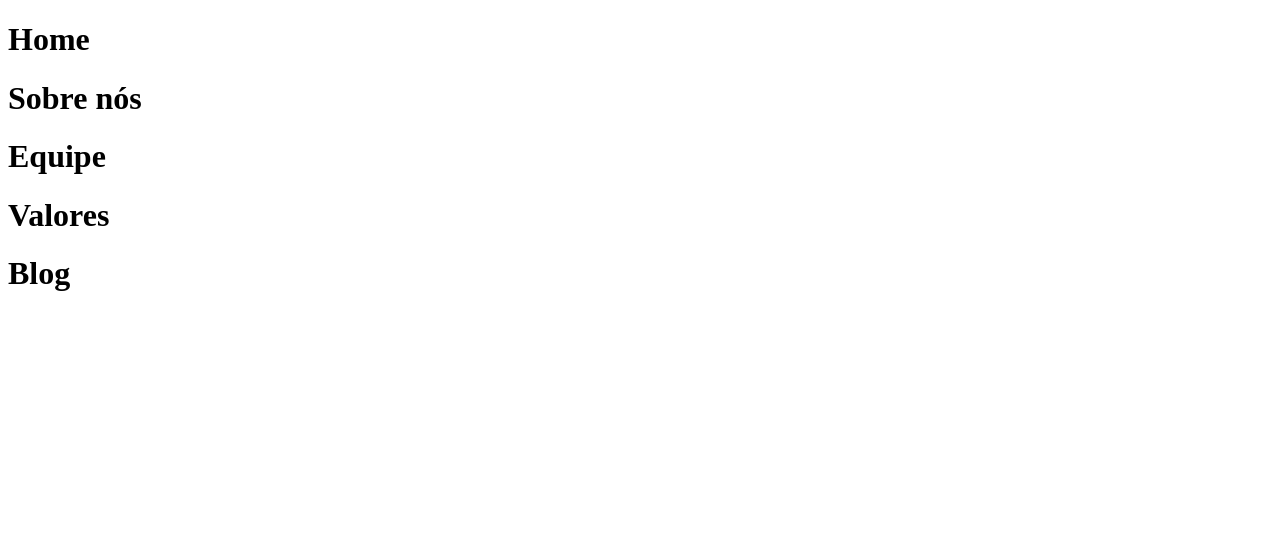
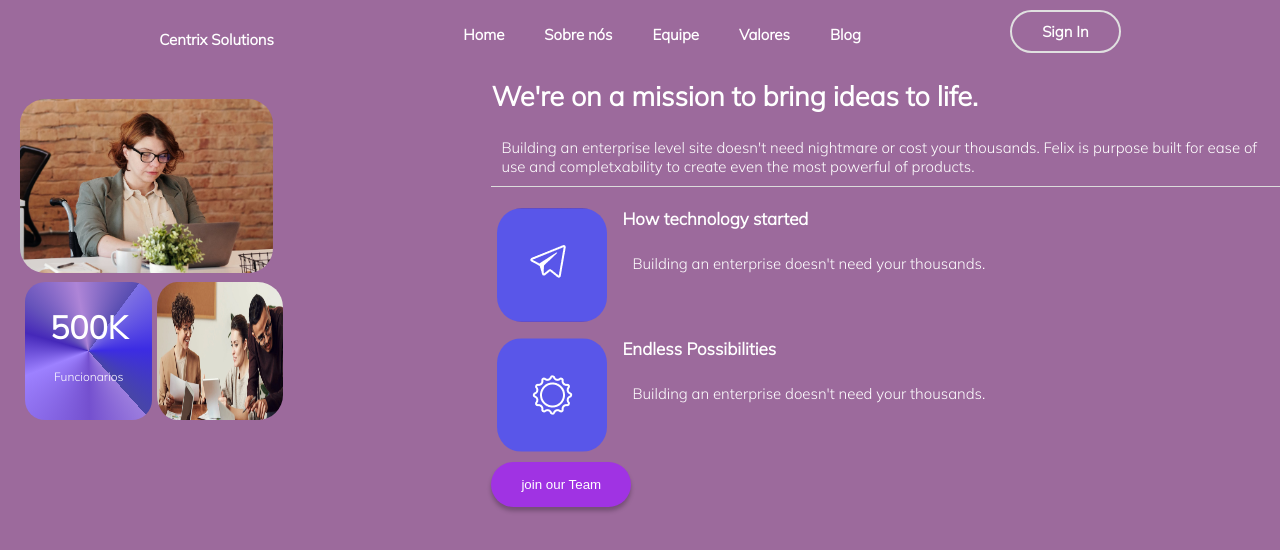
Before and after one commit to centrix-solutions/Ambiente_Teste, a website: page site/public/sobre_nos.html in a window 1280 px wide. Drawn offline with Linux system fonts and the light colour scheme.

Commit message:
página sobre nós em produção

```diff
--- /dev/null
+++ b/site/public/css/sobrenos.css
@@ -0,0 +1,130 @@
+@import url('https://fonts.googleapis.com/css2?family=Mulish:wght@200;300&display=swap');
+
+body {
+    margin: auto;
+    font-family: 'Mulish', sans-serif;
+    background-color: rgb(156, 106, 156);
+    color: white;
+}
+
+.navBar {
+    display: flex;
+    justify-content: space-evenly;
+    color: white;
+    font-weight: 600;
+    font-size: 15px;
+    padding: 10px;
+}
+
+.parte2 li {
+    display: flex;
+
+}
+
+a {
+    text-decoration: none;
+    color: white;
+}
+
+a:hover {
+
+    border-bottom: 1px solid white;
+    transform: scale(1.5);
+
+}
+
+.botao_entrar {
+    border: 2px solid #E0E0E0;
+    border-radius: 50px;
+    box-shadow: 4px black;
+    padding: 10px 30px;
+    height:fit-content;
+    display: flex;
+    align-items: center;
+
+}
+
+.botao_entrar:hover {
+    background-color: white;
+    cursor: pointer;
+    color: black;
+    transition-duration: 1s;
+}
+
+.blocos img {
+    border-radius: 25px;
+}
+
+.elemento {
+    border-radius: 20px;
+    background: conic-gradient(from 138deg at 50.00% 50.00%, #9C7DDE 0deg, #7450CF 41.25000089406967deg, #9D81FF 110.62499642372131deg, #4528B9 148.1250035762787deg, #6653BB 170.6250035762787deg, #AE85D7 211.87500715255737deg, #584DB1 258.75deg, #7D70E4 258.7860059738159deg, #3C2CE3 310.08514165878296deg, #4846A6 360deg), conic-gradient(from 138deg at 50.00% 50.00%, #9C7DDE 0deg, #7450CF 41.25000089406967deg, #9D81FF 110.62499642372131deg, #4528B9 148.1250035762787deg, #6653BB 170.6250035762787deg, #AE85D7 211.87500715255737deg, #584DB1 258.75deg, #7D70E4 258.7860059738159deg, #3C2CE3 310.08514165878296deg, #4846A6 360deg);
+    text-align: center;
+    width:fit-content;
+    height:130px;
+    padding:4px 25px;
+}
+.elemento h1{
+    font-weight: 600;
+}
+.elemento p{
+    font-size:12px;
+}
+.blocos{
+    display:flex;
+    justify-content:center;
+}
+.bloco_imagens{
+    padding:20px;
+}
+
+.imagem1{
+    width:56%;
+}
+.imagem1 img{
+    width:100%;
+    height:100%;
+}
+.segunda_parte{
+    display:flex;
+    width:56%;
+    padding:5px;
+}
+
+.segunda_parte img{
+    width:100%;
+    height: 100%;
+    padding-left:5px;
+}
+span{
+    font-weight:600;
+    font-size:27px;
+}
+.texto_menor{
+    font-size:15px;
+    border-bottom:1px solid #DCDCDC;
+    padding:10px;
+}
+.txt{
+    font-size:17px;
+}
+.bloco_minitexto{
+    display:flex;
+    padding:6px;
+}
+.texto{
+    padding-left:15px;
+}
+.texto p{
+    border:none;
+}
+#btn_join{
+    border:none;
+    color:white;
+    border-radius:50px;
+    background-color: #A033E3;;
+    padding:15px 30px;
+    box-shadow: 0px 4px 4px 0px rgba(0, 0, 0, 0.25);
+}
+#btn_join:hover{
+    cursor:pointer;
+}
--- a/site/public/sobre_nos.html
+++ b/site/public/sobre_nos.html
@@ -1,22 +1,76 @@
 <!DOCTYPE html>
 <html lang="en">
+
 <head>
     <meta charset="UTF-8">
     <meta name="viewport" content="width=device-width, initial-scale=1.0">
-    <title>Document</title>
+    <link rel="stylesheet" href="./css/sobrenos.css">
+    <title>Sobre nós</title>
 </head>
+
 <body>
-    <div class="menu">
-        <div class="menu2">
-        <h1> Home </h1>
-        <h1> Sobre nós </h1>
-        <h1> Equipe </h1>
-        <h1> Valores </h1>
-        <h1> Blog </h1>
+    <div class="navBar">
+        <div class="parte1">
+            <h4>Centrix Solutions</h4>
         </div>
-        <div class="menu3">
+        <div class="parte2">
+            <li>
+                <ul><a href="">Home</a></ul>
+                <ul><a href="">Sobre nós</a></ul>
+                <ul><a href="">Equipe</a></ul>
+                <ul><a href="">Valores</a></ul>
+                <ul><a href="">Blog</a></ul>
+            </li>
+        </div>
+        <div class="botao_entrar">
+            Sign In
+        </div>
+    </div>
 
+    <div class="blocos">
+        <div class="bloco_imagens">
+            <div class="imagem1">
+                <img src="./assets/imagem_um.jpg" alt="imagem um">
+            </div>
+
+            <div class="segunda_parte">
+                <div class="elemento">
+                    <h1>500K</h1>
+                    <p> Funcionarios </p>
+                </div>
+                <div class="img2"><img src="./assets/imagem_dois.jpg" alt="imagem_dois"></div>
+            </div>
+        </div>
+
+        <div class="bloco_texto">
+            <span> We're on a mission to bring ideas to life. </span>
+            <p class="texto_menor"> Building an enterprise level site doesn't need nightmare or cost your thousands.
+                Felix is purpose built for ease of use and completxability to create even the most powerful of products.
+            </p>
+
+            <div class="bloco_minitexto">
+                <div class="icon">
+                    <img src="./assets/icon_aviao.png" alt="icon">
+                </div>
+                <div class="texto">
+                    <span class="txt"> How technology started </span>
+                    <p class="texto_menor"> Building an enterprise doesn't need your thousands. </p>
+                </div>
+            </div>
+
+            <div class="bloco_minitexto">
+                <div class="icon">
+                    <img src="./assets/icon_engrenagem.png" alt="icon">
+                </div>
+                <div class="texto">
+                    <span class="txt"> Endless Possibilities </span>
+                    <p class="texto_menor"> Building an enterprise doesn't need your thousands.</p>
+                </div>
+            </div>
+
+            <button onclick="" id="btn_join"> join our Team </button>
         </div>
     </div>
 </body>
+
 </html>
```
Also changed, not shown: site/public/assets/icon_aviao.png (added), site/public/assets/icon_engrenagem.png (added), site/public/assets/imagem_dois.jpg (added), site/public/assets/imagem_um.jpg (added).
